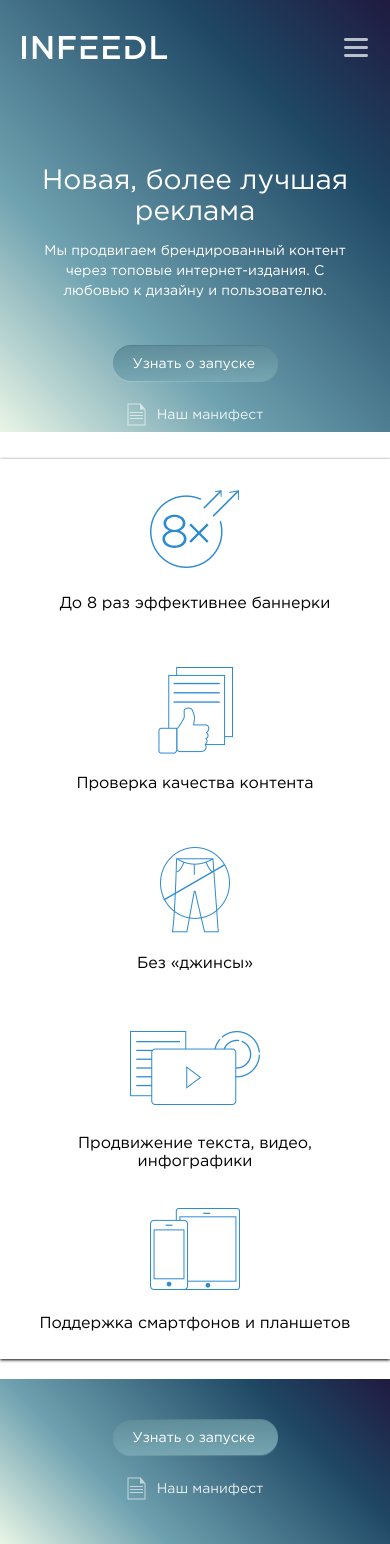
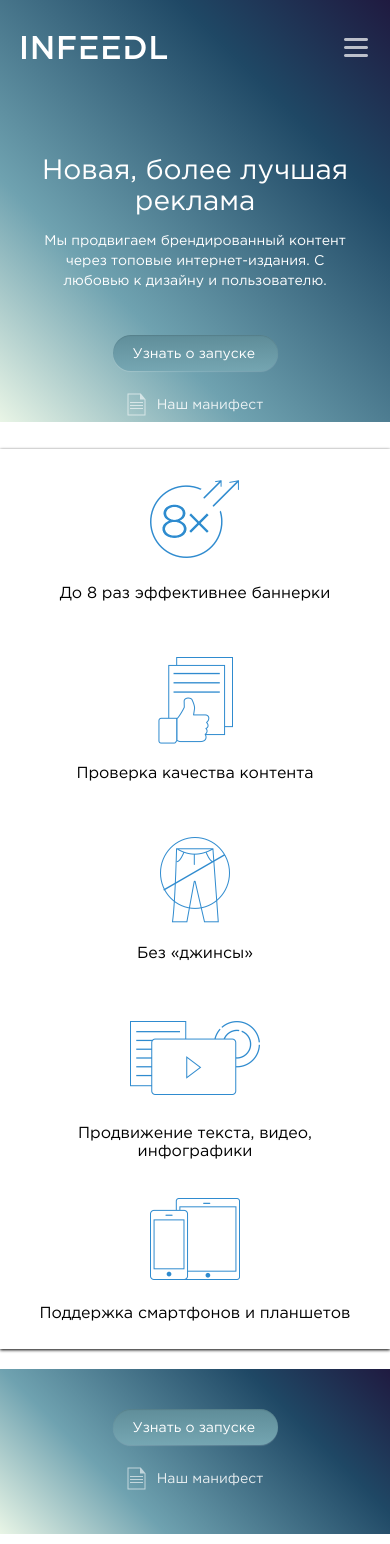
Before and after one commit to infeedl/infeedl-landing, a Jekyll site: the page built from index.html, in a window 390 px wide. Built offline with Jekyll 4.4.1, drawn with Linux system fonts in a browser that asks for light colours; nearby versions of some CDN libraries.

Commit message:
Decrease mobile hero margin

```diff
--- a/css/application.scss
+++ b/css/application.scss
@@ -266,7 +266,7 @@ html, body {
       @media (max-width: $mobile-breakpoint) {
         width: 80%;
         padding: 0 10%;
-        margin: 105px 0 0 0;
+        margin: 95px 0 0 0;
         text-align: center;
       }
 
```
